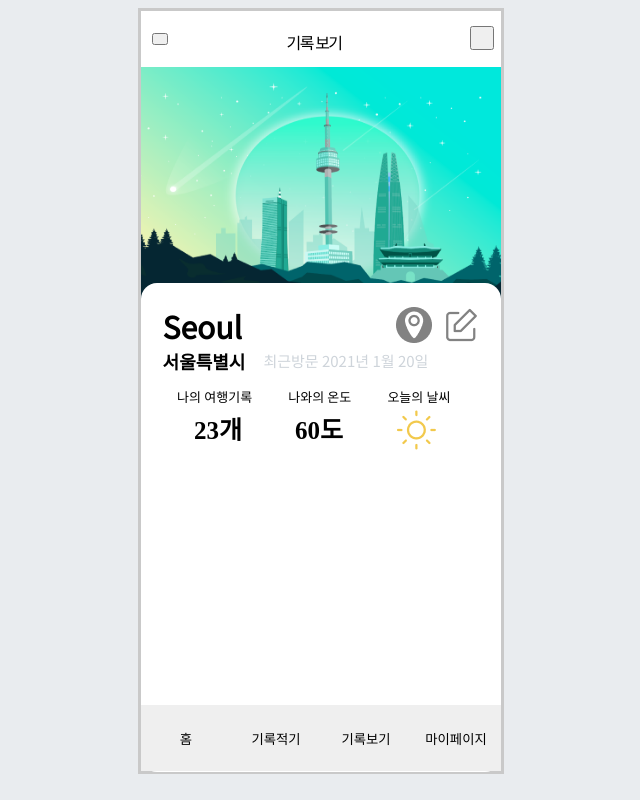
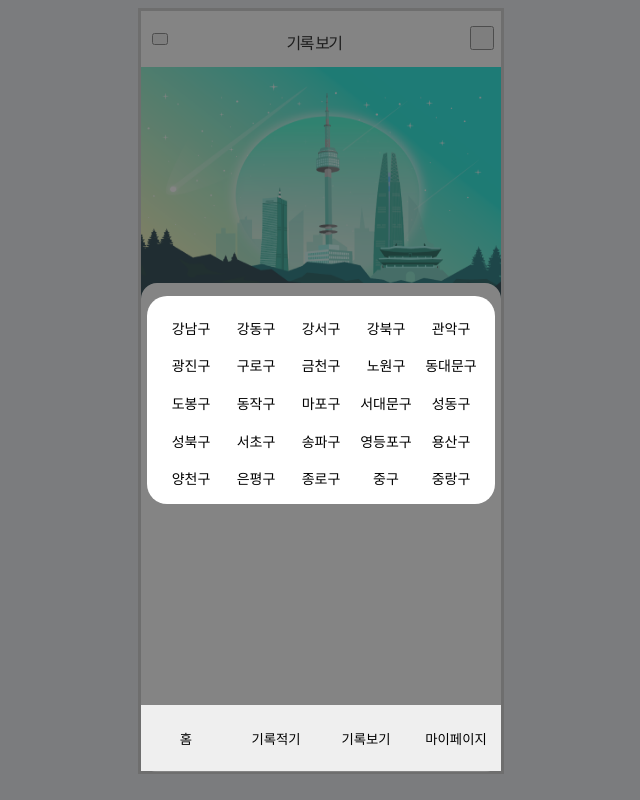
Before and after one commit to kwakjinseop/Travel_FE, a React (Create React App) app in the folder travel-diary-front/: page /collection in a window 1280 px wide. Both pictures are taken after a click on the button 732 px from the left and 326 px from the top of the page. Shown: the whole page, without its empty margins (319-959 px from the left). Built offline with nearby package versions, Linux system fonts and the light colour scheme.

Commit message:
# Making & Conectting Pop up Modal

```diff
--- a/travel-diary-front/src/Components/Collection/CollectMain.js
+++ b/travel-diary-front/src/Components/Collection/CollectMain.js
@@ -1,11 +1,13 @@
-import React from 'react';
+import React, { useRef, useEffect, useState } from 'react';
 import styled from 'styled-components';
 import Navigator from '../Navigator';
 import Seoul from '../../images/seoul.png';
 import Write from '../../images/Write.png';
 import Location from '../../images/Location.png';
-import Logout from '../../images/logout.png';
+import Like from '../../images/heart.png';
+import Exit from '../../images/logout.png';
 import Sun from '../../images/sun.png';
+import Dialog from './Dialog';
 
 const MainPageBlock = styled.div`
   width: 360px;
@@ -88,7 +90,7 @@ const ImageDiv = styled.div`
     height: 350px;
     position: absolute;
     margin: 0 auto;
-    background-color: #f6e24b;
+    background-color: white;
   }
 `;
 
@@ -156,7 +158,7 @@ const InfoCat = styled.div`
   display: flex;
   flex-direction: row;
   flex-wrap: nowrap;
-  margin: 2% 4% 0% 0%;
+  margin: 2% 16% 0% 0%;
   justify-content: space-evenly;
   span {
     font-size: 13px;
@@ -167,7 +169,7 @@ const InfoData = styled.div`
   display: flex;
   flex-direction: row;
   flex-wrap: nowrap;
-  margin: 1% 3% 0% 0%;
+  margin: 1.5% 14% 0% 0%;
   justify-content: space-evenly;
   h1 {
     margin: 0% 0% 0% 0%;
@@ -175,7 +177,50 @@ const InfoData = styled.div`
   }
 `;
 
+const BtnsDiv = styled.div`
+  display: flex;
+`;
+
+const LikeBtn = styled.button`
+  background: white;
+  border: none;
+  margin: 0% 0% 0% 7%;
+  img. LikeBtn {
+    vertical-align: middle;
+    display: inline-block;
+    width: 100%;
+    position: absolute;
+    margin: 0 auto;
+    background-color: #f6e24b;
+`;
+const ExitBtn = styled.button`
+  background: white;
+  border: none;
+  img. ExitBtn {
+    vertical-align: middle;
+    display: inline-block;
+    width: 100%;
+    position: absolute;
+    margin: 0 auto;
+    background-color: #f6e24b;
+`;
+
 function MainPage() {
+  const [isOpen, setOpen] = useState(false);
+  const modalEl = useRef(null);
+
+  const handleClickOutside = ({ target }) => {
+    if (isOpen && (!modalEl.current || !modalEl.current.contains(target))) {
+      setOpen(false);
+    }
+  };
+
+  useEffect(() => {
+    window.addEventListener('click', handleClickOutside);
+    return () => {
+      window.removeEventListener('click', handleClickOutside);
+    };
+  }, [isOpen]);
   return (
     <MainPageBlock>
       <HeadBlock>
@@ -191,7 +236,8 @@ function MainPage() {
           {/* 인포 헤드 :  서울, 버튼 2개 */}
           <InfoHead>
             <h5>Seoul</h5>
-            <LocationBtn>
+            <LocationBtn onClick={() => setOpen(true)}>
+              {isOpen && <Dialog innerref={modalEl} />}
               <img src={Location} alt="locationBtn" className="LocationBtn" />
             </LocationBtn>
             <WriteBtn>
@@ -217,6 +263,14 @@ function MainPage() {
               <img src={Sun} alt="Sun" />
             </span>
           </InfoData>
+          <BtnsDiv>
+            <LikeBtn>
+              <img src={Like} alt="LikeBtn" className="LikeBtn" />
+            </LikeBtn>
+            <ExitBtn>
+              <img src={Exit} alt="ExitBtn" className="ExitBtn" />
+            </ExitBtn>
+          </BtnsDiv>
         </InfoDiv>
       </Background>
       <Navigator />
--- /dev/null
+++ b/travel-diary-front/src/Components/Collection/Dialog.js
@@ -0,0 +1,106 @@
+import React from 'react';
+import styled, { keyframes } from 'styled-components';
+
+const fadeIn = keyframes`
+    from {
+        opacity: 0;
+    }
+    to {
+        opacity: 1;
+    }
+`;
+
+const slideUp = keyframes`
+    from {
+        transform: translateY(200px);
+    }
+    to {
+        transform: translateY(0px);
+    }
+`;
+const DarkBackground = styled.div`
+  position: fixed;
+  left: 0;
+  top: 0;
+  width: 100%;
+  height: 100%;
+  display: flex;
+  align-items: center;
+  justify-content: center;
+  background: rgba(51, 51, 51, 0.6);
+  animation-duration: 0.25s;
+  animation-timing-function: ease-out;
+  animation-name: ${fadeIn};
+  animation-fill-mode: forwards;
+`;
+
+const DialogBlock = styled.div`
+  width: 328px;
+  height: 188px;
+  padding: 10px;
+  background: #ffffff;
+  border-radius: 20px;
+  display: flex;
+  justify-content: center;
+  align-items: center;
+  flex-wrap: wrap;
+  animation-duration: 0.25s;
+  animation-timing-function: ease-out;
+  animation-name: ${slideUp};
+  animation-fill-mode: forwards;
+`;
+
+const DetailButton = styled.button`
+  width: 65px;
+  height: 16px;
+  background: #ffffff;
+  border: none;
+  outline: none;
+  color: #000000;
+  cursor: pointer;
+  font-family: 'Noto Sans KR';
+  font-size: 14px;
+`;
+
+function Dialog() {
+  const local = [
+    '강남구',
+    '강동구',
+    '강서구',
+    '강북구',
+    '관악구',
+    '광진구',
+    '구로구',
+    '금천구',
+    '노원구',
+    '동대문구',
+    '도봉구',
+    '동작구',
+    '마포구',
+    '서대문구',
+    '성동구',
+    '성북구',
+    '서초구',
+    '송파구',
+    '영등포구',
+    '용산구',
+    '양천구',
+    '은평구',
+    '종로구',
+    '중구',
+    '중랑구',
+  ];
+  return (
+    <DarkBackground>
+      <DialogBlock>
+        {local.map((name, index) => (
+          <DetailButton key={index} onClick={() => alert(name)}>
+            {name}
+          </DetailButton>
+        ))}
+      </DialogBlock>
+    </DarkBackground>
+  );
+}
+
+export default React.memo(Dialog);
```
